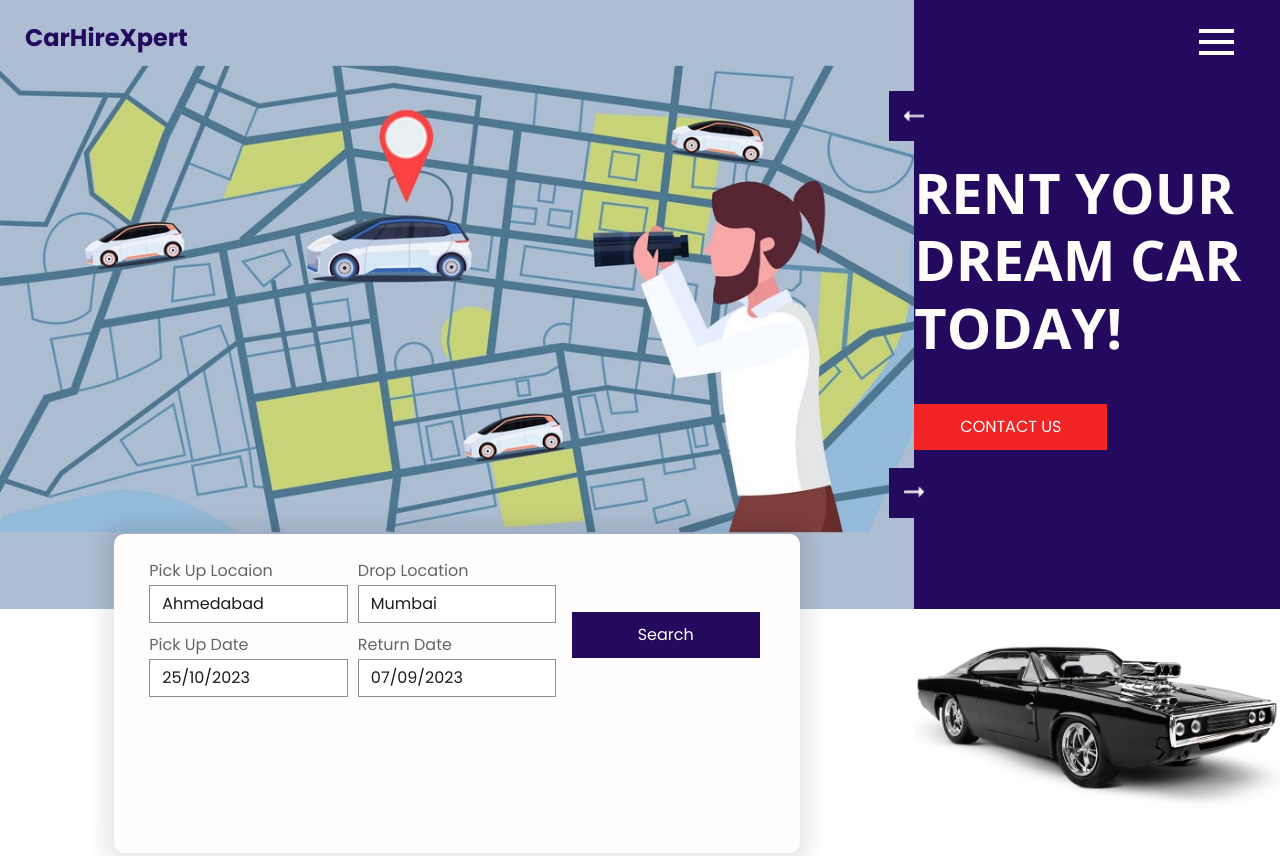
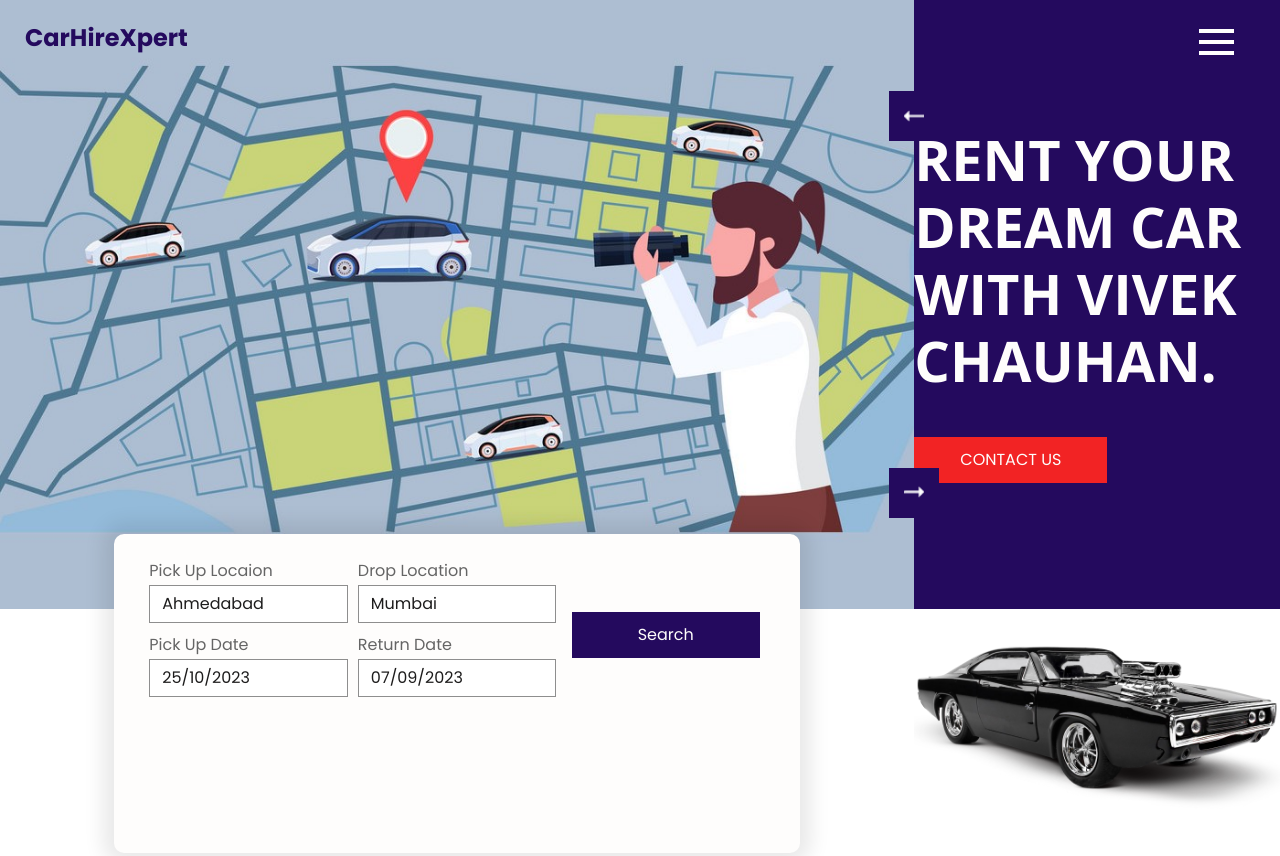
Before and after one commit to thevivekchauhan/CarHireXpert, a plain HTML site: page index.html in a window 1280 px wide. Shown: the top 856 px of the page. Drawn offline with nearby package versions, Linux system fonts and the light colour scheme.

Commit message:
change Title and some other things

```diff
--- a/index.html
+++ b/index.html
@@ -81,7 +81,7 @@
               <div class="carousel-item active">
                 <div class="detail-box">
                   <h1>
-                    Rent Your Dream Car Today!
+                    Rent Your Dream Car with Vivek Chauhan.
                   </h1>
                   <a href="">
                     Contact Us
@@ -91,7 +91,7 @@
               <div class="carousel-item">
                 <div class="detail-box">
                   <h1>
-                    Rent Your Dream Car Today!
+                    Rent Your Dream Car with Vivek Chauhan.
                   </h1>
                   <a href="">
                     Contact Us
@@ -101,7 +101,7 @@
               <div class="carousel-item">
                 <div class="detail-box">
                   <h1>
-                    Rent Your Dream Car Today!
+                    Rent Your Dream Car with Vivek Chauhan.
                   </h1>
                   <a href="">
                     Contact Us
@@ -462,15 +462,15 @@
       </div>
     </div>
   </section>
+  <!-- end blog section -->
+<div>
 
-  <!-- end blog section -->
-
+  </div>
   <!-- us section -->
 
   <section class="us_section">
     <div class="container">
       <div class="heading_container">
-
         <h2>
           Why choose Us
         </h2>
```
